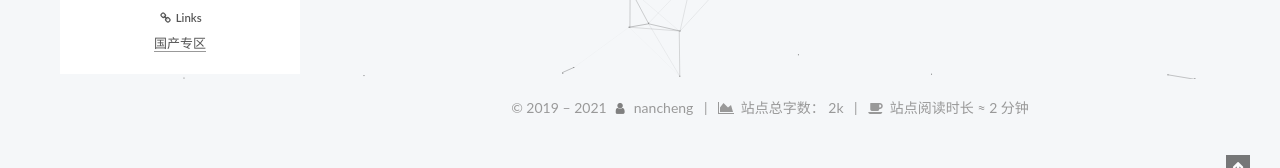
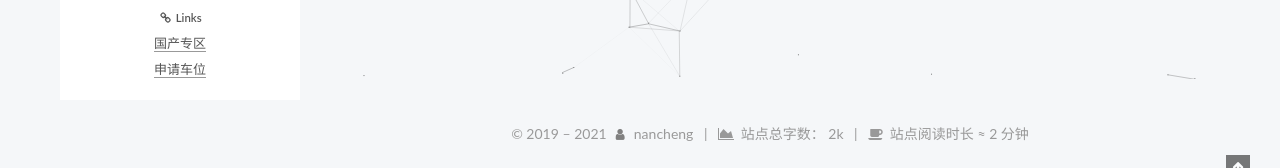
Before and after one commit to linkinyy/linkinyy.github.io, a plain HTML site: page index.html in a window 1280 px wide. Shown: the part 721-889 px from the top of the page. Before the commit the page ends 863 px from the top, so only its background shows below. Drawn offline with nearby package versions, Linux system fonts and the light colour scheme; some packages are replaced by stand-ins of ours; no server answers; a script that the page names is missing.

Commit message:
Site updated: 2021-01-13 23:53:22

```diff
--- a/index.html
+++ b/index.html
@@ -392,6 +392,9 @@
         <li class="links-of-blogroll-item">
           <a href="https://www.piankuw.com/" title="https:&#x2F;&#x2F;www.piankuw.com&#x2F;" rel="noopener external nofollow noreferrer" target="_blank">国产专区</a>
         </li>
+        <li class="links-of-blogroll-item">
+          <a href="https://linkinyy.github.io/" title="https:&#x2F;&#x2F;linkinyy.github.io&#x2F;">申请车位</a>
+        </li>
     </ul>
   </div>
 
```
Also changed, not shown: 2021/01/13/linux-windows/index.html (+3 -0 lines), about/index.html (+3 -0 lines), archives/2021/01/index.html (+3 -0 lines), archives/2021/index.html (+3 -0 lines), archives/index.html (+3 -0 lines), categories/Python/index.html (+3 -0 lines), categories/index.html (+3 -0 lines), tags/Python/index.html (+3 -0 lines), tags/index.html (+3 -0 lines), tags/安全开发/index.html (+3 -0 lines).
